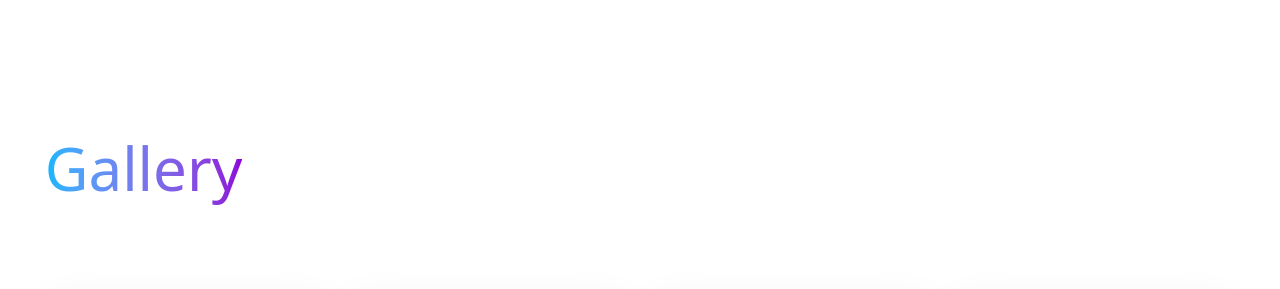
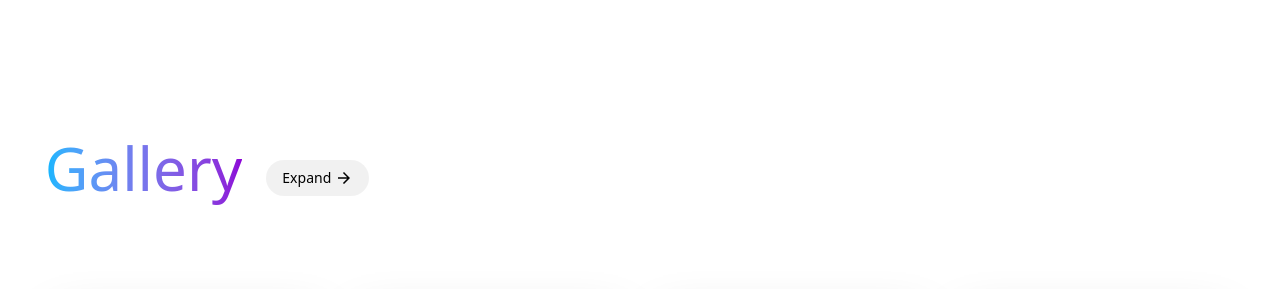
Before and after one commit to sliit-foss/sliitfoss-official, a Next.js app: page / in a window 1280 px wide. Shown: the part 2640-2929 px from the top of the page. Built offline with nearby package versions, Linux system fonts and the light colour scheme; a web font is replaced by a local one.

Commit message:
feat(home): add Expand button with arrow icon next to Gallery title

```diff
--- a/src/app/page.tsx
+++ b/src/app/page.tsx
@@ -7,6 +7,8 @@ import Podcast from '@/components/home/Podcast';
 import RecentEvents from '@/components/home/RecentEvents';
 import { events } from '@/data/events';
 import GradTitle from '@/components/GradTitle';
+import IconButton from '@/components/IconButton';
+import { MdArrowForward } from 'react-icons/md';
 
 import Footer from '@/components/Footer';
 
@@ -34,8 +36,11 @@ export default function Home() {
       <ComingSoon events={upcomingEvents} />
 
       <div className="px-[3.5vw]">
-        <div className="pb-8">
+        <div className="pb-8 flex items-center gap-6">
           <GradTitle content="Gallery" className="leading-[1.15] pb-1" />
+          <IconButton title="Expand" href="#" styles="mt-0 px-4 py-2 text-base !bg-[#8C8C8C1F]">
+            <MdArrowForward size={18} />
+          </IconButton>
         </div>
         <div className="w-full my-10 md:my-16">
           <Masonry items={gallery} />
```
